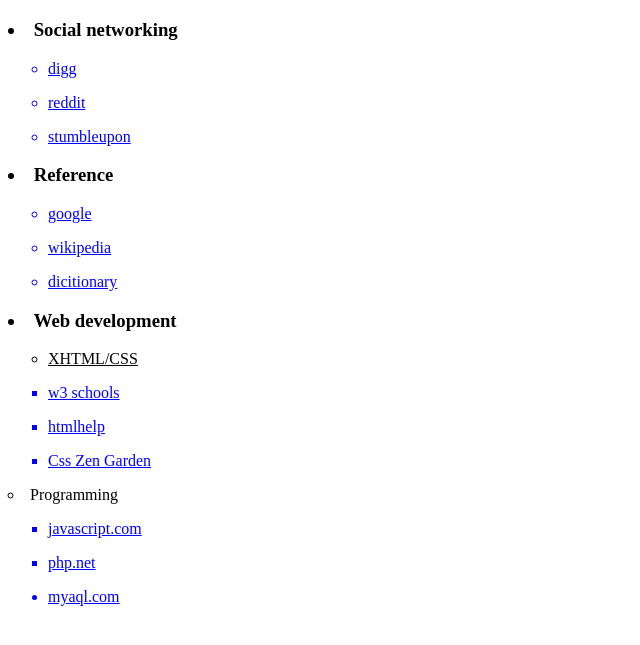
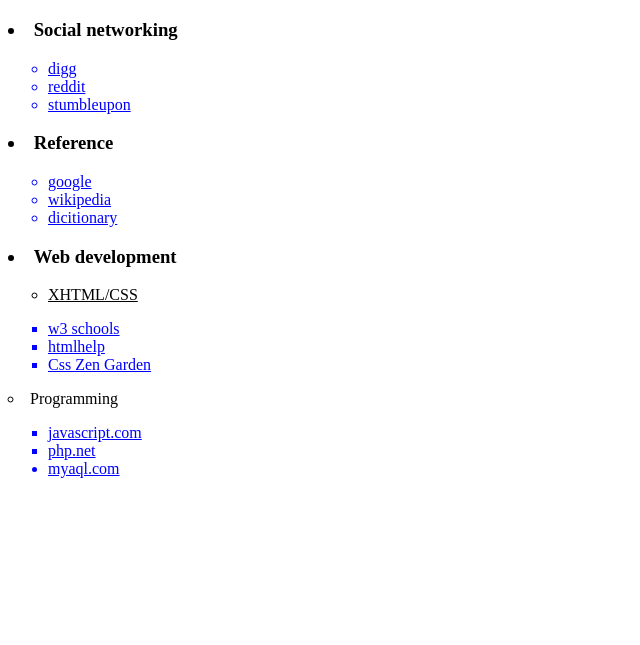
Before and after one commit to shaikh-farhan14/web-development, a plain HTML site: page practice/form1.html in a window 1280 px wide. Shown: the part 61-706 px from the top of the page, without its empty margins (0-640 px from the left). Drawn offline with Linux system fonts and the light colour scheme.

Commit message:
changes form

```diff
--- a/practice/form1.html
+++ b/practice/form1.html
@@ -13,24 +13,10 @@
     <div style="color: blue;">
         <u>
             <ul>
-            <li style="list-style: circle;">
-                digg
-            </li>
-        </ul>
-        </u>
-        <u>
-            <ul>
-            <li style="list-style: circle;">
-                reddit
-            </li>
-        </ul>
-        </u>
-        <u>
-            <ul>
-            <li style="list-style: circle;">
-                stumbleupon
-            </li>
-        </ul>
+            <li style="list-style: circle;">digg</li>
+            <li style="list-style: circle;">reddit</li>
+            <li style="list-style: circle;">stumbleupon</li>
+            </ul>
         </u>
     </div>
         <h3>
@@ -41,23 +27,9 @@
         <div style="color: blue;">
         <u>
             <ul>
-            <li style="list-style: circle;">
-                google
-            </li>
-        </ul>
-        </u>
-        <u>
-            <ul>
-            <li style="list-style: circle;">
-                wikipedia
-            </li>
-        </ul>
-        </u>
-        <u>
-            <ul>
-            <li style="list-style: circle;">
-                dicitionary
-            </li>
+            <li style="list-style: circle;">google</li>
+            <li style="list-style: circle;">wikipedia</li>
+            <li style="list-style: circle;">dicitionary</li>
         </ul>
         </u>
     </div>
@@ -68,33 +40,17 @@
     </h3>
         <u>
             <ul>
-                <li style="list-style: circle;">
-                XHTML/CSS
-                </li>
+                <li style="list-style: circle;">XHTML/CSS</li>
             </ul>
         </u>
         <div style="color: blue;">
         <u>
             <ul>
-            <li style="list-style: square;">
-                w3 schools
-            </li>
-        </ul>
+            <li style="list-style: square;">w3 schools</li>
+            <li style="list-style: square;">htmlhelp</li>
+            <li style="list-style: square;">Css Zen Garden</li>
+            </ul>
         </u>
-    <u>
-        <ul>
-            <li style="list-style: square;">
-                htmlhelp
-            </li>
-        </ul>
-    </u>
-    <u>
-        <ul>
-            <li style="list-style: square;">
-                Css Zen Garden
-            </li>
-        </ul>
-    </u>
     </div>
     <li style="list-style: circle;">
         Programming
@@ -102,23 +58,9 @@
    <div style="color: blue;">
         <u>
             <ul>
-                <li style="list-style: square;">
-                    javascript.com
-                </li>
-            </ul>
-        </u>
-        <u>
-            <ul>
-                <li style="list-style: square;">
-                    php.net
-                </li>
-            </ul>
-        </u>
-        <u>
-            <ul>
-                <li>
-                    myaql.com
-                </li>
+                <li style="list-style: square;">javascript.com</li>
+                <li style="list-style: square;">php.net</li>
+                <li>myaql.com</li>
             </ul>
         </u>
     </div>
```
